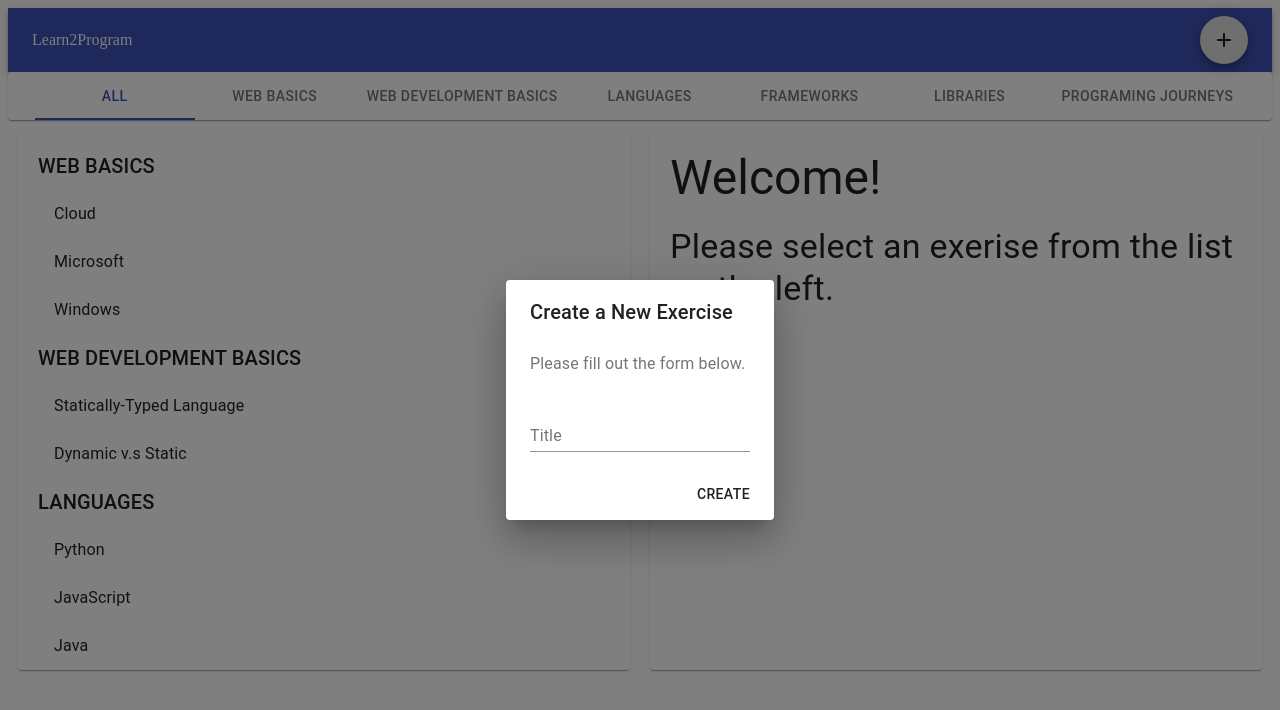
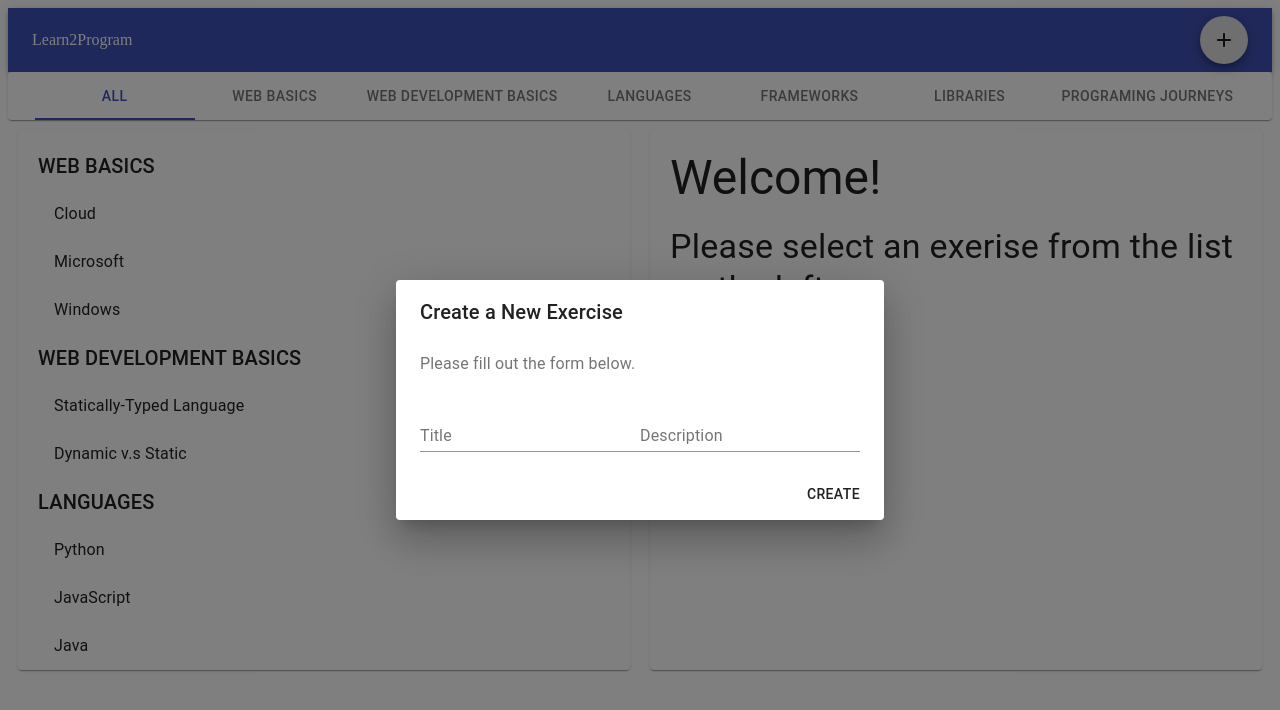
Before and after one commit to kristina-arezina/terms-2-program, a React (Create React App) app: page / in a window 1280 px wide. Both pictures are taken after a click on the button 1224 px from the left and 40 px from the top of the page. Shown: the top 710 px of the page. Built offline with nearby package versions, Linux system fonts and the light colour scheme.

Commit message:
made decription text feild

```diff
--- a/src/components/Exercises/Dialogs/Create.js
+++ b/src/components/Exercises/Dialogs/Create.js
@@ -59,6 +59,12 @@ export default class extends Component {
                     onChange={this.handleChange('title')}
                     margin="normal"
                 />
+                <TextField
+                    label="Description"
+                    value={description}
+                    onChange={this.handleChange('description')}
+                    margin="normal"
+                />
             </form>
 
             </DialogContent>
```
